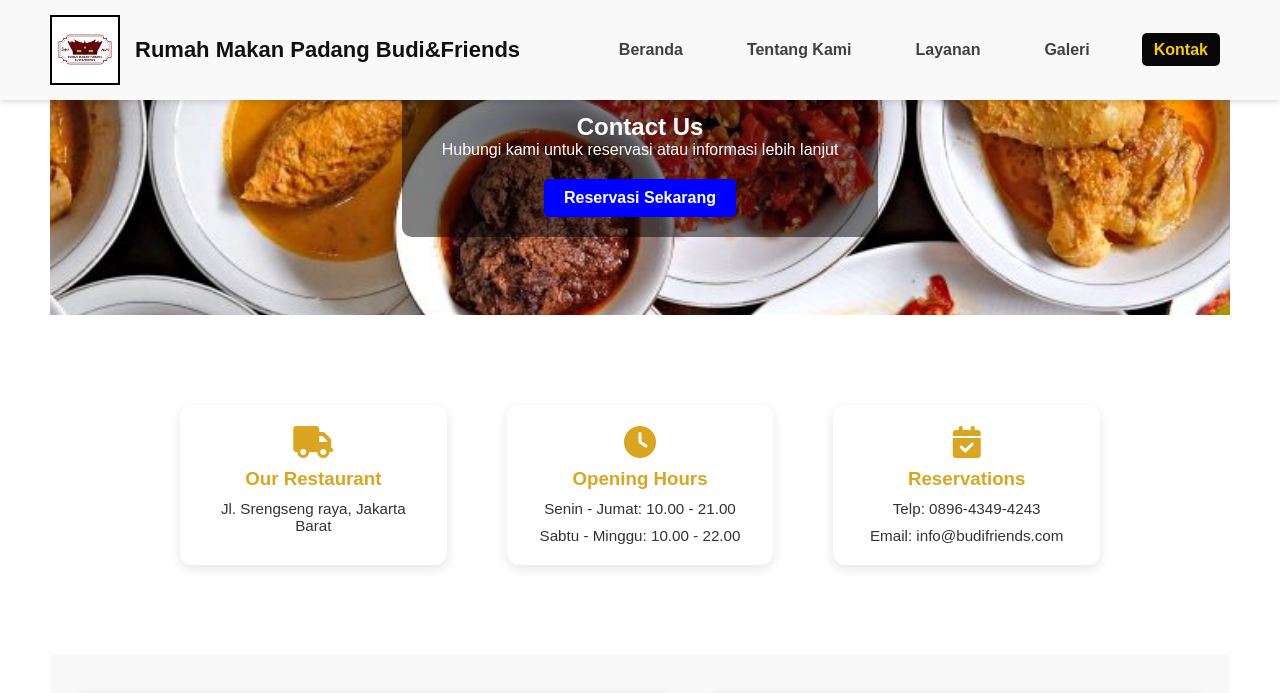
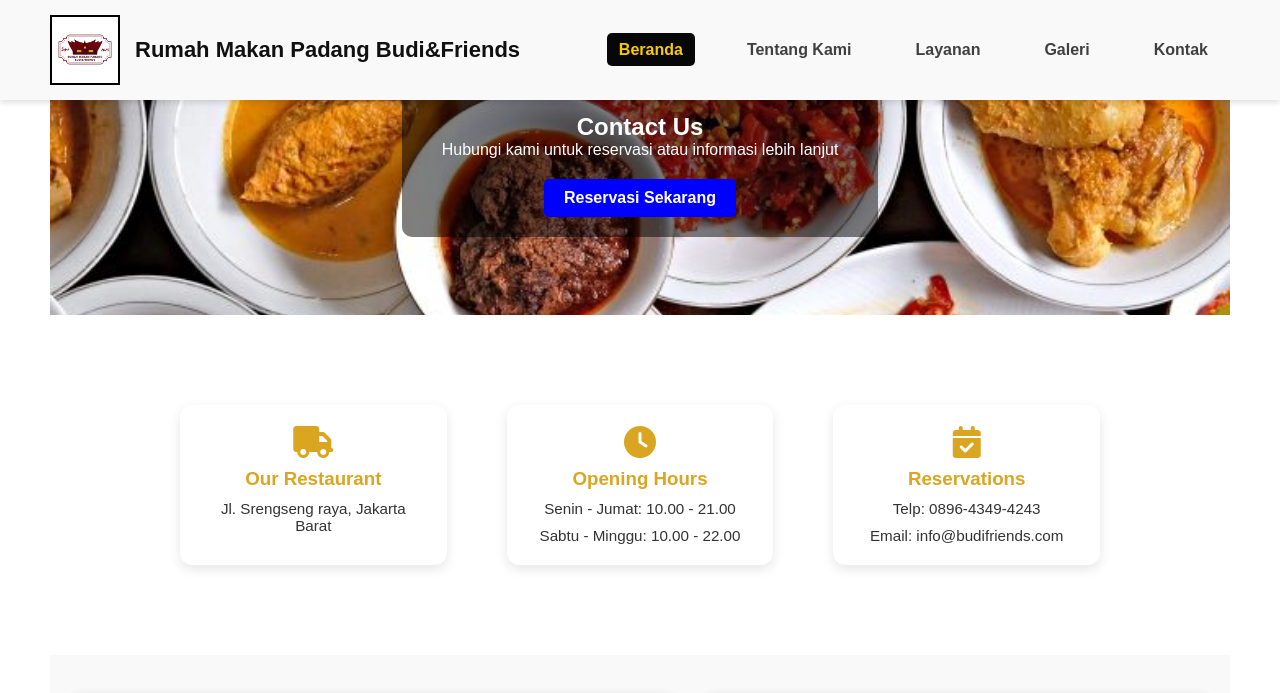
Before and after one commit to pemrogrmanwebkel9/Website-Rumah-Makan-Padang, a plain HTML site: page kontak.html in a window 1280 px wide. Shown: the top 693 px of the page. Drawn offline with Linux system fonts and the light colour scheme; grey boxes are pictures that could not be loaded.

Commit message:
kontak.html

```diff
--- a/kontak.html
+++ b/kontak.html
@@ -24,13 +24,17 @@
         </div>
       </div>
       <nav>
+      <!-- Tombol burger -->
+      <div id="burger" class="burger">
+        <i class="fas fa-bars"></i>
+      </div>
+      <!-- Navigasi -->
       <ul class="nav-links" id="navLinks">
-          <li><a href="index.html">Beranda</a></li>
+        <li><a href="index.html" class="active">Beranda</a></li>
         <li><a href="tentang.html">Tentang Kami</a></li>
         <li><a href="layanan.html">Layanan</a></li>
         <li><a href="galeri.html">Galeri</a></li>
-          <li><a href="kontak.html" class="active">Kontak</a></li>
-          <!-- class active di sini -->
+        <li><a href="kontak.html">Kontak</a></li>
       </ul>
       <div class="burger" id="burger">☰</div>
     </nav>
```
Lines whose indentation alone changed are shown as unchanged.
